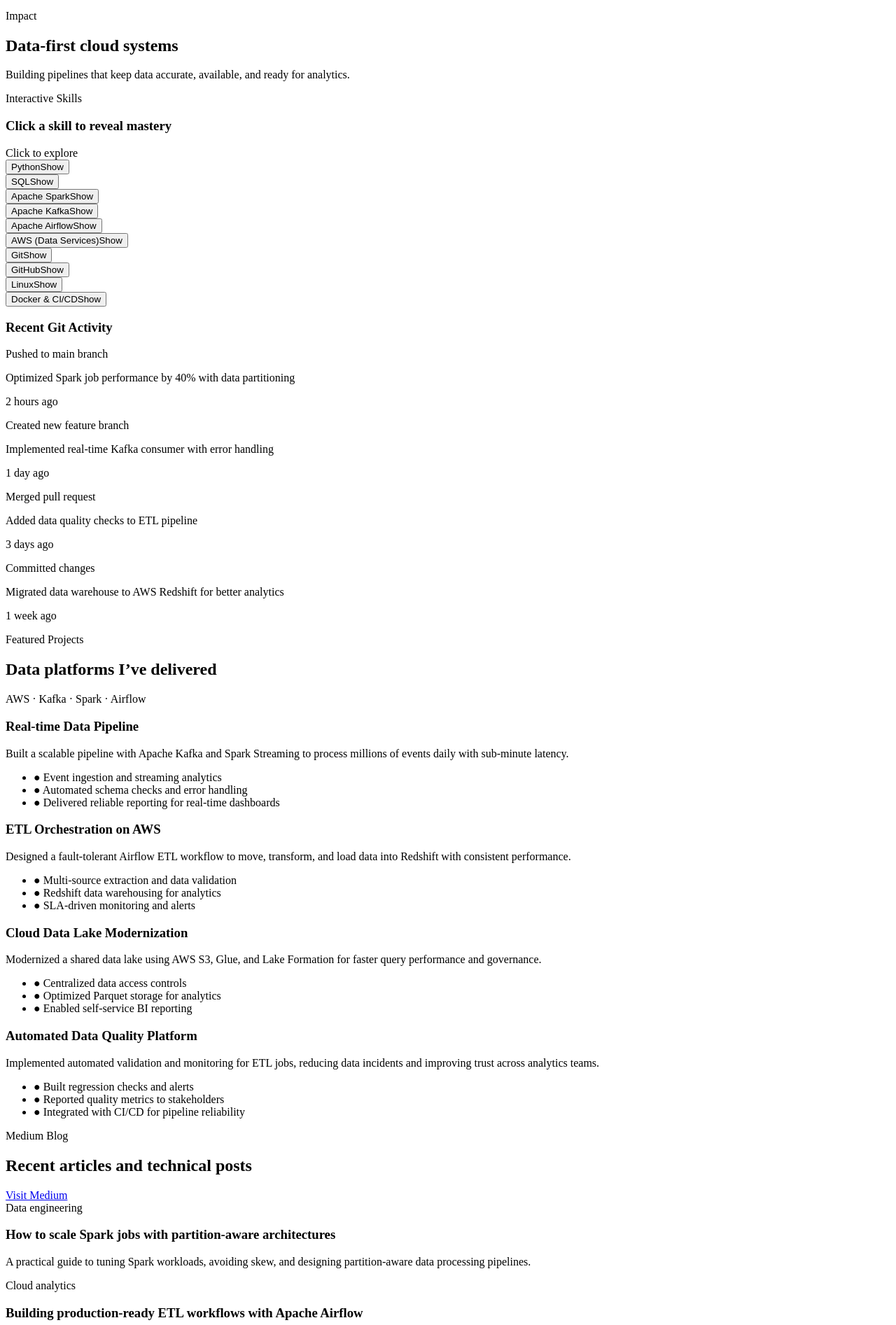
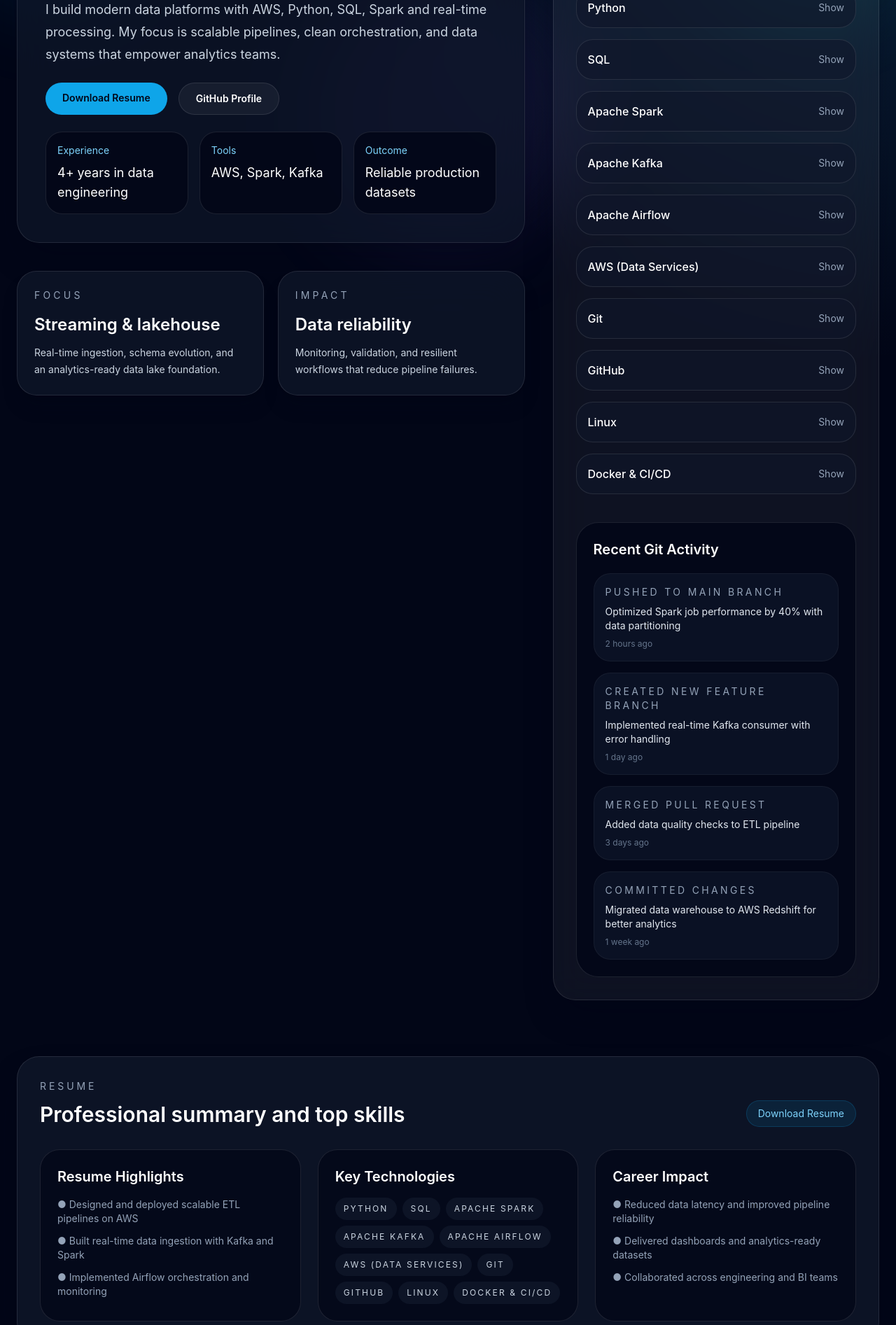
Before and after one commit to jeevadharshinimadhankumar/portfolio, a Next.js app: page / in a window 1280 px wide. Shown: the part 320-2213 px from the top of the page at 70% size. Built offline with nearby package versions, Linux system fonts and the light colour scheme.

Commit message:
Update portfolio page design, add resume download, GitHub/LinkedIn links, and placeholder resume PDF

```diff
--- a/app/layout.tsx
+++ b/app/layout.tsx
@@ -1,3 +1,5 @@
+import "./globals.css";
+
 export const metadata = {
   title: "Portfolio",
   description: "My portfolio",
--- a/app/page.tsx
+++ b/app/page.tsx
@@ -55,8 +55,8 @@
         <span className="text-sm font-semibold uppercase tracking-[0.3em] text-slate-200">Jeevadharshini</span>
         <div className="flex items-center gap-6 text-sm text-slate-300">
           <a href="#home" className="transition hover:text-sky-300">Home</a>
+          <a href="#resume" className="transition hover:text-sky-300">Resume</a>
           <a href="#featured" className="transition hover:text-sky-300">Projects</a>
-          <a href="#skills" className="transition hover:text-sky-300">Skills</a>
           <a href="#blogs" className="transition hover:text-sky-300">Blogs</a>
           <a href="#contact" className="transition hover:text-sky-300">Contact</a>
         </div>
@@ -78,7 +78,7 @@
                   Jeevadharshini
                 </h1>
                 <p className="text-lg leading-8 text-slate-300">
-                  Building modern data platforms with AWS, Python, SQL, Spark and real-time processing. I design scalable pipelines, clean data orchestration and production-grade analytics solutions.
+                  I build modern data platforms with AWS, Python, SQL, Spark and real-time processing. My focus is scalable pipelines, clean orchestration, and data systems that empower analytics teams.
                 </p>
                 <div className="flex flex-wrap gap-4">
                   <a href="/resume.pdf" download className="rounded-full bg-sky-500 px-6 py-3 text-sm font-semibold text-slate-950 transition hover:bg-sky-400">
@@ -88,23 +88,33 @@
                     GitHub Profile
                   </a>
                 </div>
-                <a href="#featured" className="inline-flex items-center gap-2 text-sm font-semibold text-slate-300 transition hover:text-sky-300">
-                  <span>Scroll to projects</span>
-                  <span className="animate-bounce text-sky-300">↓</span>
-                </a>
+                <div className="grid gap-4 sm:grid-cols-2 lg:grid-cols-3">
+                  <div className="rounded-3xl bg-slate-950/80 p-4 text-sm text-slate-300 border border-white/10">
+                    <p className="text-sky-300">Experience</p>
+                    <p className="mt-2 text-lg text-white">4+ years in data engineering</p>
+                  </div>
+                  <div className="rounded-3xl bg-slate-950/80 p-4 text-sm text-slate-300 border border-white/10">
+                    <p className="text-sky-300">Tools</p>
+                    <p className="mt-2 text-lg text-white">AWS, Spark, Kafka</p>
+                  </div>
+                  <div className="rounded-3xl bg-slate-950/80 p-4 text-sm text-slate-300 border border-white/10">
+                    <p className="text-sky-300">Outcome</p>
+                    <p className="mt-2 text-lg text-white">Reliable production datasets</p>
+                  </div>
+                </div>
               </div>
             </div>
 
             <div className="grid gap-5 sm:grid-cols-2">
               <motion.div whileHover={{ y: -6 }} className="rounded-[1.75rem] border border-white/10 bg-slate-900/75 p-6 shadow-xl shadow-slate-950/30 backdrop-blur-xl">
                 <p className="text-sm uppercase tracking-[0.3em] text-slate-400">Focus</p>
-                <h2 className="mt-4 text-2xl font-semibold text-white">Real-time analytics</h2>
-                <p className="mt-3 text-sm leading-6 text-slate-300">Designing event-driven ingestion and transformation for fast-moving data.</p>
+                <h2 className="mt-4 text-2xl font-semibold text-white">Streaming & lakehouse</h2>
+                <p className="mt-3 text-sm leading-6 text-slate-300">Real-time ingestion, schema evolution, and an analytics-ready data lake foundation.</p>
               </motion.div>
               <motion.div whileHover={{ y: -6 }} className="rounded-[1.75rem] border border-white/10 bg-slate-900/75 p-6 shadow-xl shadow-slate-950/30 backdrop-blur-xl">
                 <p className="text-sm uppercase tracking-[0.3em] text-slate-400">Impact</p>
-                <h2 className="mt-4 text-2xl font-semibold text-white">Data-first cloud systems</h2>
-                <p className="mt-3 text-sm leading-6 text-slate-300">Building pipelines that keep data accurate, available, and ready for analytics.</p>
+                <h2 className="mt-4 text-2xl font-semibold text-white">Data reliability</h2>
+                <p className="mt-3 text-sm leading-6 text-slate-300">Monitoring, validation, and resilient workflows that reduce pipeline failures.</p>
               </motion.div>
             </div>
           </motion.div>
@@ -118,10 +128,10 @@
             <div className="flex items-center justify-between gap-4">
               <div>
                 <p className="text-sm uppercase tracking-[0.28em] text-slate-400">Interactive Skills</p>
-                <h3 className="mt-3 text-3xl font-semibold text-white">Click a skill to reveal mastery</h3>
+                <h3 className="mt-3 text-3xl font-semibold text-white">Click to learn my strengths</h3>
               </div>
               <div className="rounded-3xl border border-sky-400/20 bg-slate-950/60 px-4 py-2 text-sm text-sky-200">
-                Click to explore
+                Click to expand
               </div>
             </div>
 
@@ -191,6 +201,49 @@
         </div>
       </section>
 
+      <section id="resume" className="relative z-10 mx-auto max-w-7xl px-6 pb-16">
+        <div className="rounded-[2rem] border border-white/10 bg-slate-900/80 p-8 shadow-2xl shadow-slate-950/40 backdrop-blur-xl">
+          <div className="flex flex-col gap-4 lg:flex-row lg:items-end lg:justify-between">
+            <div>
+              <p className="text-sm uppercase tracking-[0.28em] text-slate-400">Resume</p>
+              <h2 className="mt-3 text-3xl font-semibold text-white">Professional summary and top skills</h2>
+            </div>
+            <a href="/resume.pdf" download className="rounded-full border border-sky-500/20 bg-sky-500/10 px-4 py-2 text-sm text-sky-300 transition hover:bg-sky-500/20 hover:text-white">
+              Download Resume
+            </a>
+          </div>
+
+          <div className="mt-8 grid gap-6 lg:grid-cols-3">
+            <div className="rounded-[1.75rem] border border-white/10 bg-slate-950/70 p-6">
+              <h3 className="text-xl font-semibold text-white">Resume Highlights</h3>
+              <ul className="mt-4 space-y-3 text-sm text-slate-400">
+                <li>● Designed and deployed scalable ETL pipelines on AWS</li>
+                <li>● Built real-time data ingestion with Kafka and Spark</li>
+                <li>● Implemented Airflow orchestration and monitoring</li>
+              </ul>
+            </div>
+            <div className="rounded-[1.75rem] border border-white/10 bg-slate-950/70 p-6">
+              <h3 className="text-xl font-semibold text-white">Key Technologies</h3>
+              <div className="mt-4 flex flex-wrap gap-2">
+                {skills.map((skill) => (
+                  <span key={skill.name} className="rounded-full bg-slate-900/80 px-3 py-2 text-xs uppercase tracking-[0.18em] text-slate-300">
+                    {skill.name}
+                  </span>
+                ))}
+              </div>
+            </div>
+            <div className="rounded-[1.75rem] border border-white/10 bg-slate-950/70 p-6">
+              <h3 className="text-xl font-semibold text-white">Career Impact</h3>
+              <ul className="mt-4 space-y-3 text-sm text-slate-400">
+                <li>● Reduced data latency and improved pipeline reliability</li>
+                <li>● Delivered dashboards and analytics-ready datasets</li>
+                <li>● Collaborated across engineering and BI teams</li>
+              </ul>
+            </div>
+          </div>
+        </div>
+      </section>
+
       <section id="featured" className="relative z-10 mx-auto max-w-7xl px-6 pb-16">
         <div className="rounded-[2rem] border border-white/10 bg-slate-900/80 p-8 shadow-2xl shadow-slate-950/40 backdrop-blur-xl">
           <div className="flex flex-col gap-4 lg:flex-row lg:items-end lg:justify-between">
@@ -203,7 +256,7 @@
             </div>
           </div>
 
-          <div className="mt-8 grid gap-6 lg:grid-cols-2">
+          <div className="mt-8 grid gap-6 lg:grid-cols-2 xl:grid-cols-2">
             <motion.div whileHover={{ y: -6 }} className="rounded-[1.75rem] border border-white/10 bg-slate-950/70 p-6">
               <h3 className="text-xl font-semibold text-white">Real-time Data Pipeline</h3>
               <p className="mt-3 text-sm leading-6 text-slate-300">Built a scalable pipeline with Apache Kafka and Spark Streaming to process millions of events daily with sub-minute latency.</p>
--- /dev/null
+++ b/global.d.ts
@@ -0,0 +1 @@
+declare module "*.css";
```
Also changed, not shown: 1 other file (tests, documents, lock files or other folders).
